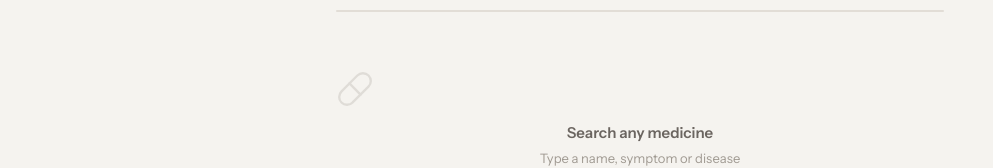
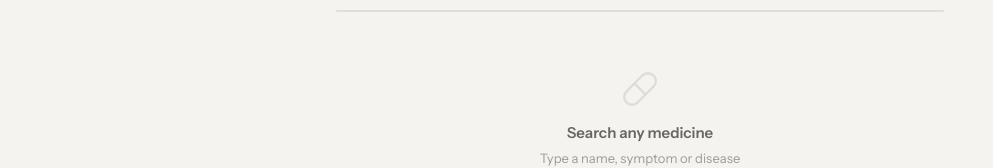
Before and after one commit to Sayan607/Medicine_Finder, a Next.js app: page / in a window 1280 px wide. Shown: the part 536-704 px from the top of the page, without its empty margins (0-993 px from the left). Built offline with nearby package versions, Linux system fonts and the light colour scheme.

Commit message:
fix logo10

```diff
--- a/app/page.tsx
+++ b/app/page.tsx
@@ -170,11 +170,12 @@ body { background: var(--bg); font-family: 'Instrument Sans', sans-serif; color:
 .header-left { display: flex; align-items: center; gap: 6px; }
 .logo-ring {
   width: 72px; height: 72px; flex-shrink: 0;
-  background: none; border: none; box-shadow: none; overflow: visible;
+  background: none; border: none; box-shadow: none;
   display: flex; align-items: center; justify-content: center;
+  overflow: visible;
 }
 .logo-ring img {
-  width: 110%; height: 110%; object-fit: contain; display: block;
+  width: 100%; height: 100%; object-fit: contain; display: block;
   transform: scale(2.2); transform-origin: center center;
 }
 .app-name {
@@ -994,7 +995,7 @@ export default function Home() {
 
               {!loading && results === null && !error && (
                 <div style={{ textAlign: "center", padding: "40px 0 20px" }}>
-                  <div style={{ fontSize: 38, marginBottom: 14, opacity: 0.25 }}>
+                  <div style={{ display: "flex", justifyContent: "center", marginBottom: 14, opacity: 0.25 }}>
                     <svg width="38" height="38" viewBox="0 0 24 24" fill="none" stroke="var(--text3)" strokeWidth="1.5" strokeLinecap="round" strokeLinejoin="round"><path d="m10.5 20.5 10-10a4.95 4.95 0 1 0-7-7l-10 10a4.95 4.95 0 1 0 7 7Z"/><path d="m8.5 8.5 7 7"/></svg>
                   </div>
                   <p style={{ fontSize: 15, fontWeight: 600, color: "var(--text2)", marginBottom: 5 }}>{t.initialTitle}</p>
```
